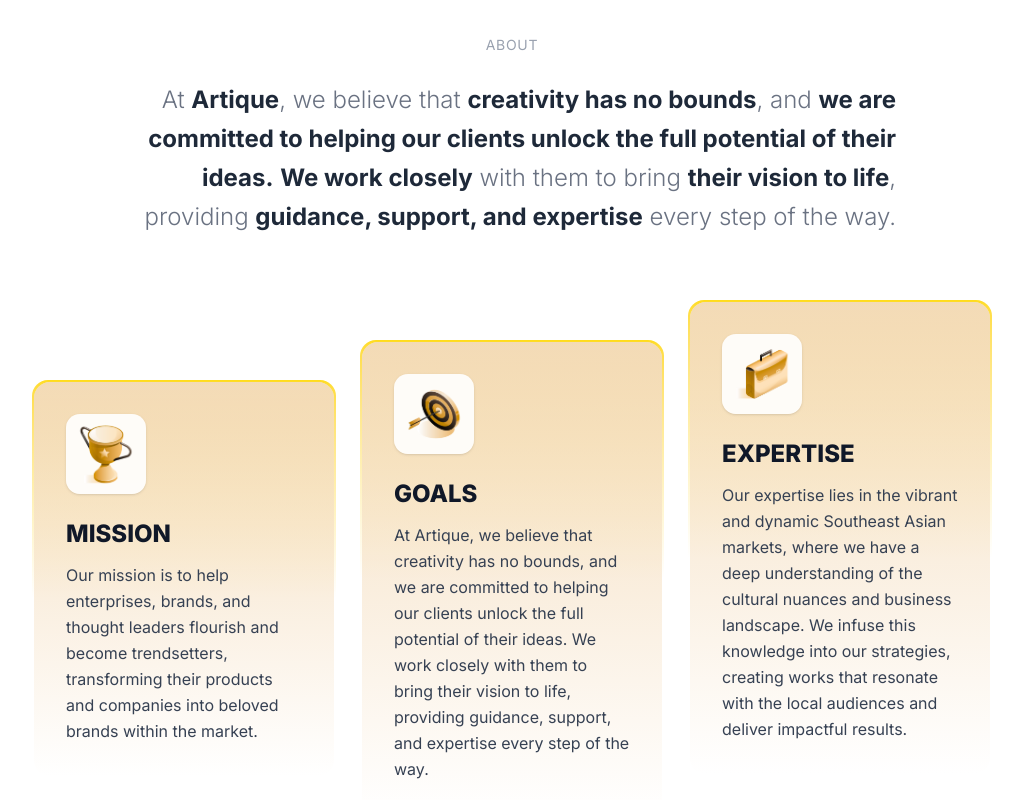
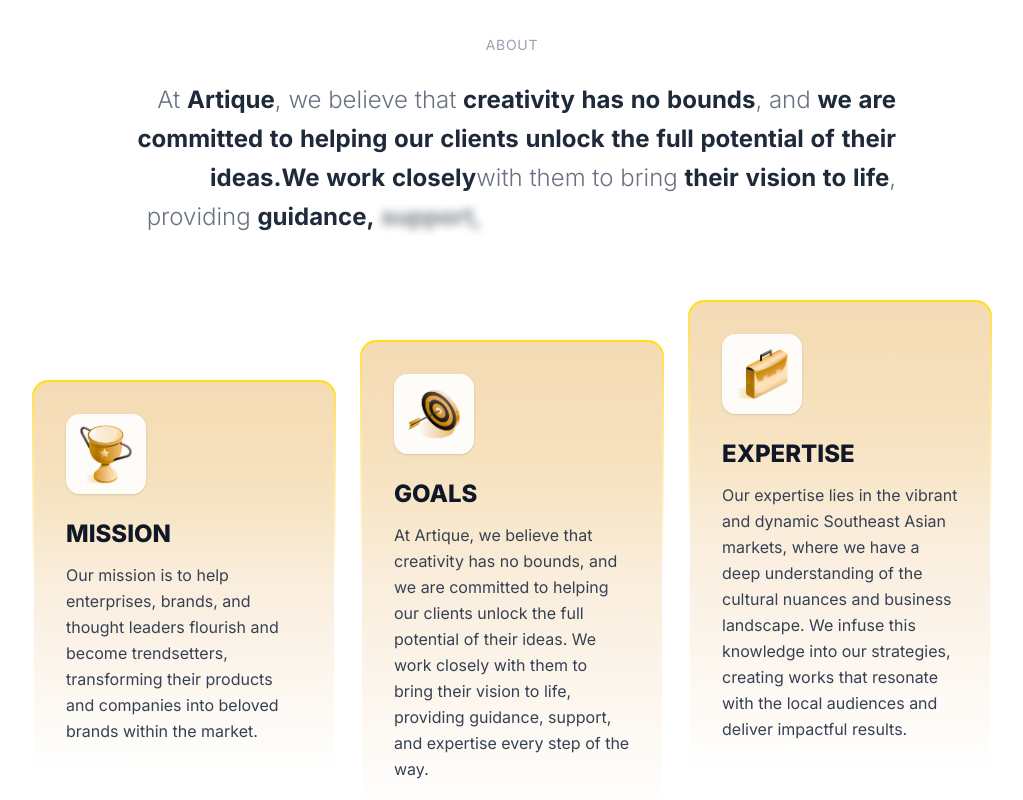
Before and after one commit to bruteforce10/artique-agency, a Next.js app: page /en in a window 1280 px wide. Shown: the part 800-1600 px from the top of the page, without its empty margins (128-1151 px from the left). Built offline with nearby package versions, Linux system fonts and the light colour scheme.

Commit message:
Enhance AboutSection and ContentHero components: Integrated motion animations for improved visual appeal and user engagement. Updated AboutSection to include staggered text animations and adjusted ContentHero for smoother transitions in headings and descriptions.

```diff
--- a/components/AboutSection.jsx
+++ b/components/AboutSection.jsx
@@ -1,10 +1,35 @@
 "use client";
-import React from "react";
+import React, { useEffect, useState } from "react";
 import { CardAbout } from "./CardAbout";
 import { useNavbarSection } from "./NavbarContext";
+import { motion, stagger, useAnimate, useInView } from "motion/react";
 
 const AboutSection = () => {
   const sectionRef = useNavbarSection("about", false);
+  const [scope, animate] = useAnimate();
+  const isInView = useInView(scope, { once: true, margin: "-100px" });
+  const [mounted, setMounted] = useState(false);
+
+  useEffect(() => {
+    setMounted(true);
+  }, []);
+
+  useEffect(() => {
+    if (isInView && mounted && scope.current) {
+      animate(
+        "span[data-word]",
+        {
+          opacity: 1,
+          filter: "blur(0px)",
+        },
+        {
+          duration: 0.3,
+          delay: stagger(0.15),
+        }
+      );
+    }
+  }, [isInView, animate, mounted, scope]);
+
   const cardData = [
     {
       title: "MISSION",
@@ -31,40 +56,108 @@
     <section
       ref={sectionRef}
       className="-mt-6 relative z-[2] rounded-3xl bg-white pt-20 w-full"
+      suppressHydrationWarning
     >
-      <div className="w-24 h-1 inset-x-0 mx-auto absolute top-4 bg-gray-300 rounded-full" />
+      <div
+        className="w-24 h-1 inset-x-0 mx-auto absolute top-4 bg-gray-300 rounded-full"
+        suppressHydrationWarning
+      />
 
-      <div className="max-w-5xl mx-auto w-full px-6 sm:px-8">
-        <div className="text-center">
+      <div
+        className="max-w-5xl mx-auto w-full px-6 sm:px-8"
+        suppressHydrationWarning
+      >
+        <div className="text-center" suppressHydrationWarning>
           <span className="text-sm text-gray-400 tracking-wider">ABOUT</span>
         </div>
 
-        <div className="mt-6">
-          <p className="mx-auto text-center md:text-right text-lg sm:text-2xl text-gray-500 font-light max-w-3xl leading-relaxed">
-            At <span className="font-bold text-gray-800">Artique</span>, we
-            believe that{" "}
-            <span className="font-bold text-gray-800">
+        <div className="mt-6" suppressHydrationWarning>
+          <div
+            ref={scope}
+            className="mx-auto text-center md:text-right text-lg sm:text-2xl text-gray-500 font-light max-w-3xl leading-relaxed"
+            suppressHydrationWarning
+          >
+            {[
+              "At ",
+              <span key="artique" className="font-bold text-gray-800">
+                Artique
+              </span>,
+              ", we believe that ",
+              <span key="creativity" className="font-bold text-gray-800">
                 creativity has no bounds
-            </span>
-            , and{" "}
-            <span className="font-bold text-gray-800">
-              we are committed to helping our clients unlock the full potential
-              of their ideas.
-            </span>{" "}
-            <span className="font-bold text-gray-800">We work closely</span>{" "}
-            with them to bring{" "}
-            <span className="font-bold text-gray-800">
+              </span>,
+              ", and ",
+              <span key="committed" className="font-bold text-gray-800">
+                we are committed to helping our clients unlock the full
+                potential of their ideas.
+              </span>,
+              " ",
+              <span key="work" className="font-bold text-gray-800">
+                We work closely
+              </span>,
+              " with them to bring ",
+              <span key="vision" className="font-bold text-gray-800">
                 their vision to life
-            </span>
-            , providing{" "}
-            <span className="font-bold text-gray-800">
+              </span>,
+              ", providing ",
+              <span key="guidance" className="font-bold text-gray-800">
                 guidance, support, and expertise
-            </span>{" "}
-            every step of the way.
-          </p>
+              </span>,
+              " every step of the way.",
+            ].flatMap((part, idx) => {
+              if (typeof part === "string") {
+                return part.split(" ").map((word, wordIdx) => {
+                  if (word) {
+                    return (
+                      <React.Fragment key={`str-${idx}-${wordIdx}`}>
+                        <motion.span
+                          data-word
+                          initial={{ opacity: 0, filter: "blur(10px)" }}
+                          className="inline"
+                        >
+                          {word}
+                        </motion.span>
+                        {wordIdx < part.split(" ").length - 1 && " "}
+                      </React.Fragment>
+                    );
+                  }
+                  return null;
+                });
+              }
+              // For React elements, process their text content
+              const text =
+                typeof part.props.children === "string"
+                  ? part.props.children
+                  : "";
+              if (text) {
+                const words = text.split(" ");
+                return words.map((word, wordIdx) => {
+                  if (word) {
+                    return (
+                      <React.Fragment key={`${part.key}-${wordIdx}`}>
+                        <motion.span
+                          data-word
+                          initial={{ opacity: 0, filter: "blur(10px)" }}
+                          className={`inline ${part.props.className}`}
+                        >
+                          {word}
+                        </motion.span>
+                        {wordIdx < words.length - 1 && " "}
+                      </React.Fragment>
+                    );
+                  }
+                  return null;
+                });
+              }
+              return part;
+            })}
+          </div>
         </div>
 
-        <div className="sm:mt-36 mt-16 grid grid-cols-1 sm:grid-cols-2 lg:grid-cols-3 gap-6">
+        <div
+          className="sm:mt-36 mt-16 grid grid-cols-1 sm:grid-cols-2 lg:grid-cols-3 gap-6"
+          suppressHydrationWarning
+        >
           {cardData.map((card, index) => {
             const classes = [];
             // Margin classes
@@ -77,13 +170,24 @@
             }
 
             return (
+              <motion.div
+                key={index}
+                initial={{ opacity: 0, y: 50 }}
+                whileInView={{ opacity: 1, y: 0 }}
+                viewport={{ once: true, margin: "-50px" }}
+                transition={{
+                  duration: 0.6,
+                  delay: index * 0.2,
+                  ease: [0.22, 1, 0.36, 1],
+                }}
+              >
                 <CardAbout
-                key={index}
                   title={card.title}
                   description={card.description}
                   image={card.image}
                   className={classes.join(" ")}
                 />
+              </motion.div>
             );
           })}
         </div>
--- a/components/ContentHero.jsx
+++ b/components/ContentHero.jsx
@@ -2,6 +2,7 @@
 
 import { Button } from "@/components/ui/button";
 import { ArrowUpRight } from "lucide-react";
+import { motion } from "motion/react";
 
 export default function ContentHero() {
   return (
@@ -10,22 +11,36 @@
       <div className="w-full">
         <div className="text-center lg:text-left">
           {/* Main Headline */}
-          <h1 className="text-4xl md:text-5xl lg:text-6xl text-white/85  mb-4 sm:mb-6 leading-tight font-extralight">
+          <motion.h1
+            initial={{ opacity: 0, y: 30 }}
+            animate={{ opacity: 1, y: 0 }}
+            transition={{ duration: 0.8, ease: [0.22, 1, 0.36, 1] }}
+            className="text-4xl md:text-5xl lg:text-6xl text-white/85  mb-4 sm:mb-6 leading-tight font-extralight"
+          >
             <i className="font-sentient tracking-[-5] font-normal">The Art </i>{" "}
             of Unlocking <br /> Success{" "}
             <span className="font-bold tracking-[-2]">Beyond Borders</span>
-          </h1>
+          </motion.h1>
 
           {/* Description */}
-          <p className="text-white/80 sm:text-md text-sm mb-6 sm:mb-8 max-w-2xl mx-auto lg:mx-0 px-4 sm:px-0 leading-relaxed">
+          <motion.p
+            initial={{ opacity: 0, y: 20 }}
+            animate={{ opacity: 1, y: 0 }}
+            transition={{ duration: 0.8, delay: 0.2, ease: [0.22, 1, 0.36, 1] }}
+            className="text-white/80 sm:text-md text-sm mb-6 sm:mb-8 max-w-2xl mx-auto lg:mx-0 px-4 sm:px-0 leading-relaxed"
+          >
             At Artique, we believe that creativity has no bounds, and we are
             committed to helping our clients unlock the full potential of their
             ideas. We work closely with them to bring their vision to life,
             providing guidance, support, and expertise every step of the way.
-          </p>
+          </motion.p>
 
           {/* CTA Button */}
-
+          <motion.div
+            initial={{ opacity: 0, y: 20 }}
+            animate={{ opacity: 1, y: 0 }}
+            transition={{ duration: 0.8, delay: 0.4, ease: [0.22, 1, 0.36, 1] }}
+          >
             <Button
               size="lg"
               className="bg-primary/90 border-orange-200 border-[2px] backdrop-blur-sm text-gray-800 px-8 hover:border-amber-50 hover:bg-gray-100 sm:text-lg font-bold rounded-full group w-full sm:w-auto uppercase"
@@ -33,6 +48,7 @@
               Get started
               <ArrowUpRight className="ml-2 h-4 w-4 sm:h-5 sm:w-5 group-hover:translate-x-1 group-hover:-translate-y-1 transition-transform duration-200" />
             </Button>
+          </motion.div>
         </div>
       </div>
     </section>
--- a/components/Hero.jsx
+++ b/components/Hero.jsx
@@ -19,10 +19,6 @@
           "relative h-[400px]  sm:min-h-[calc(80vh-3.5rem)] z-[2] flex flex-col justify-center w-full "
         )}
       >
-        {/* <div className="w-full h-1/7 border-white/40 border-b-[1.2px] absolute z-[99] top-0" />
-        <div className="w-1/12 h-full border-white/40 border-r-[1.2px] absolute z-[99] left-0" />
-        <div className="w-1/12 h-full border-white/40 border-l-[1.2px] absolute z-[99] right-0" />
-        <div className="w-full h-1/7 border-white/40 border-t-[1.2px] absolute z-[99] bottom-0" /> */}
         <video
           className="absolute top-0 left-0 w-full h-full object-cover z-[-1]"
           autoPlay
--- /dev/null
+++ b/components/ui/text-generate-effect.jsx
@@ -0,0 +1,53 @@
+"use client";
+import { useEffect } from "react";
+import { motion, stagger, useAnimate } from "motion/react";
+import { cn } from "@/lib/utils";
+
+export const TextGenerateEffect = ({
+  words,
+  className,
+  filter = true,
+  duration = 0.5
+}) => {
+  const [scope, animate] = useAnimate();
+  let wordsArray = words.split(" ");
+  useEffect(() => {
+    animate("span", {
+      opacity: 1,
+      filter: filter ? "blur(0px)" : "none",
+    }, {
+      duration: duration ? duration : 1,
+      delay: stagger(0.2),
+    });
+  }, [scope.current]);
+
+  const renderWords = () => {
+    return (
+      <motion.div ref={scope}>
+        {wordsArray.map((word, idx) => {
+          return (
+            <motion.span
+              key={word + idx}
+              className="dark:text-white text-black opacity-0"
+              style={{
+                filter: filter ? "blur(10px)" : "none",
+              }}>
+              {word}{" "}
+            </motion.span>
+          );
+        })}
+      </motion.div>
+    );
+  };
+
+  return (
+    <div className={cn("font-bold", className)}>
+      <div className="mt-4">
+        <div
+          className=" dark:text-white text-black text-2xl leading-snug tracking-wide">
+          {renderWords()}
+        </div>
+      </div>
+    </div>
+  );
+};
```
Lines whose indentation alone changed are shown as unchanged.
